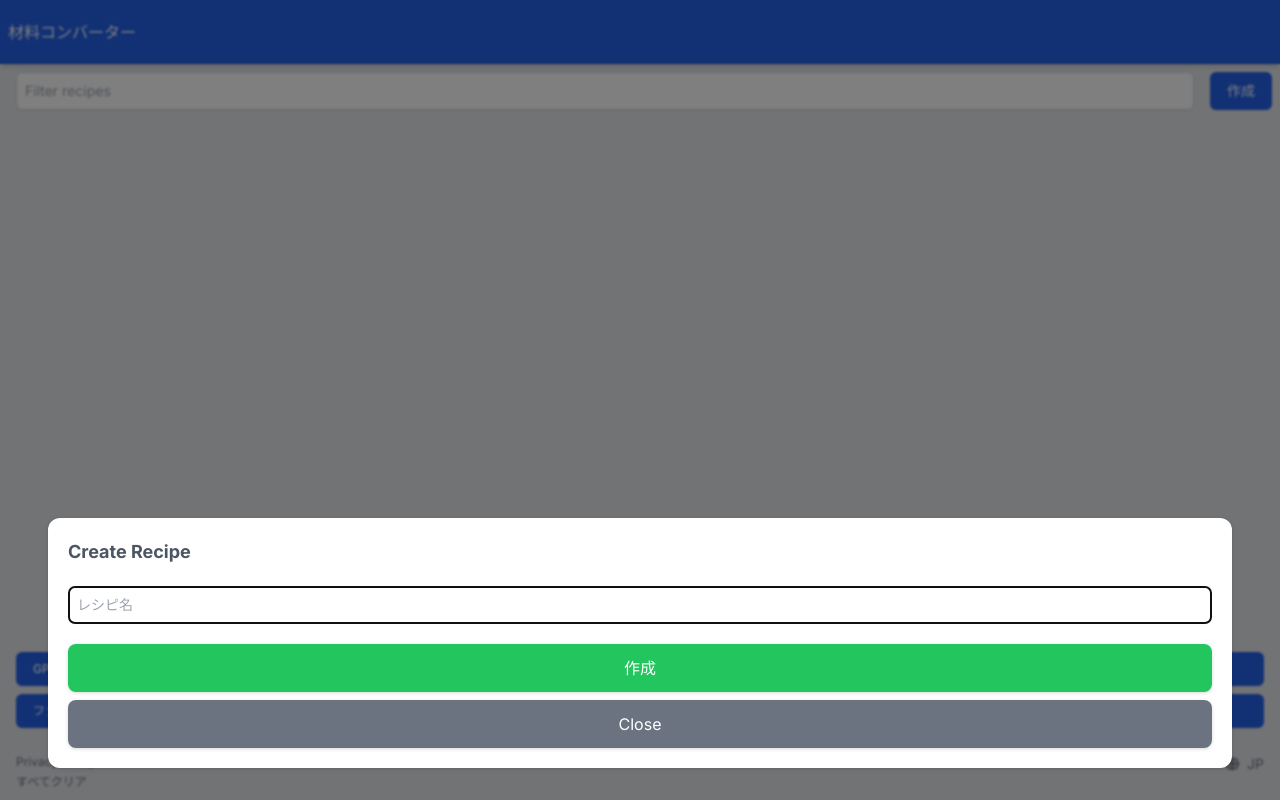
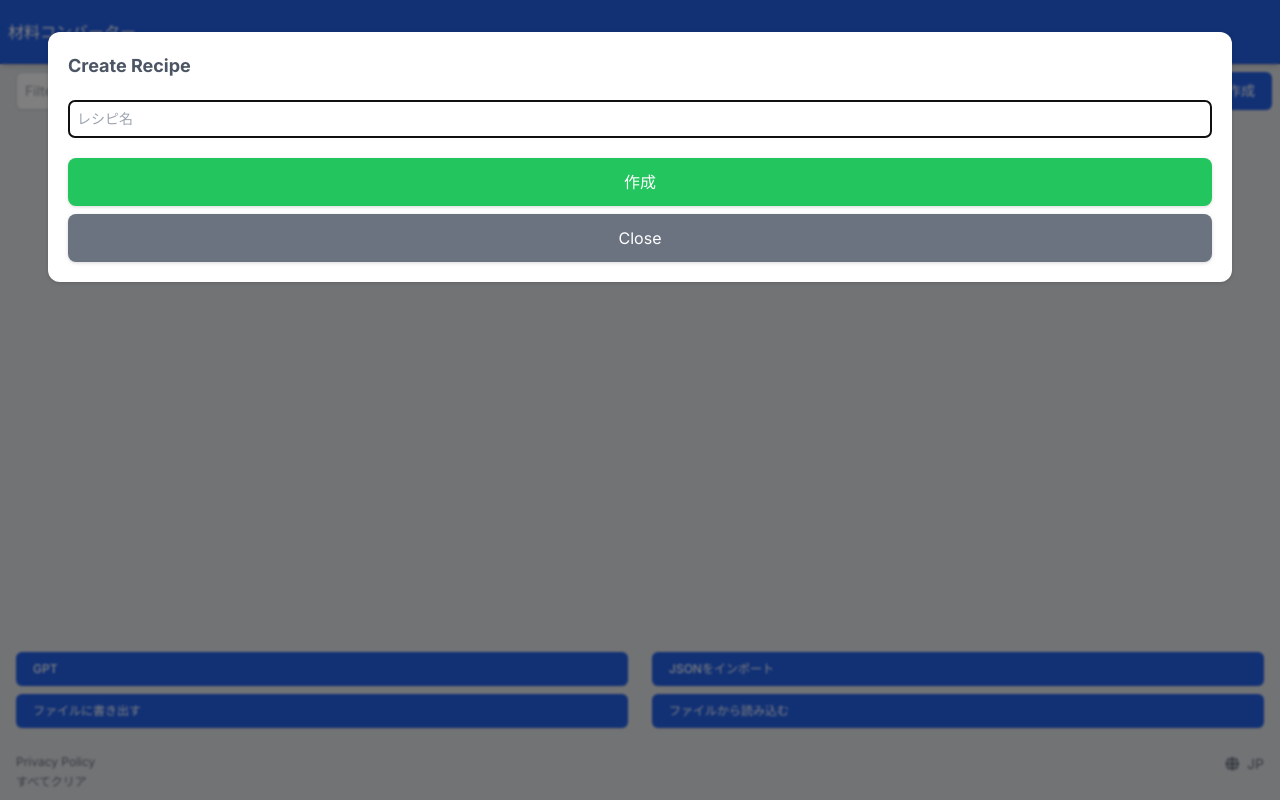
Before and after one commit to gukosowa/kukkingu, a Vue app: page / in a window 1280 px wide. Both pictures are taken after a click on the button "作成". Built offline with nearby package versions, Linux system fonts and the light colour scheme.

Commit message:
fix: ensure modals stay within viewport

```diff
--- a/src/components/ModalConfirm.vue
+++ b/src/components/ModalConfirm.vue
@@ -12,11 +12,11 @@
     >
       <div
         v-if="modelValue"
-        class="fixed w-screen w-full h-screen top-0 left-0 z-50"
+        class="fixed w-screen w-full h-screen top-0 left-0 z-50 overflow-y-auto"
         style="backdrop-filter: blur(1px)"
         @click="clickNo"
       >
-        <div class="w-full h-full px-12 pb-8 flex flex-col justify-end transform">
+        <div class="w-full min-h-full px-12 py-8 flex flex-col transform">
           <div class="w- bg-white p-5 rounded-xl drop-shadow">
             <div class="text-lg text-gray-600 font-bold">
               {{ t('Really delete') }}?<br />
--- a/src/components/ModalInput.vue
+++ b/src/components/ModalInput.vue
@@ -12,11 +12,11 @@
     >
       <div
         v-if="modelValue"
-        class="fixed w-screen w-full h-screen top-0 left-0 z-50"
+        class="fixed w-screen w-full h-screen top-0 left-0 z-50 overflow-y-auto"
         style="backdrop-filter: blur(1px)"
         @click="close"
       >
-        <div class="w-full h-full px-12 pb-8 flex flex-col justify-end transform">
+        <div class="w-full min-h-full px-12 py-8 flex flex-col transform">
           <div class="bg-white p-5 rounded-xl drop-shadow" @click.stop>
             <div class="text-lg text-gray-600 font-bold">{{ title }}</div>
             <div class="my-5">
--- a/src/components/ModalLocale.vue
+++ b/src/components/ModalLocale.vue
@@ -12,11 +12,11 @@
     >
       <div
         v-if="modelValue"
-        class="fixed w-screen h-screen top-0 left-0 z-50"
+        class="fixed w-screen h-screen top-0 left-0 z-50 overflow-y-auto"
         style="backdrop-filter: blur(2px)"
         @click="close"
       >
-        <div class="w-full h-full px-6 pb-8 flex flex-col justify-end">
+        <div class="w-full min-h-full px-6 py-8 flex flex-col">
           <div class="bg-white p-6 rounded-2xl shadow-lg" @click.stop>
             <div class="text-xl text-gray-700 font-bold mb-4">{{ t('Language') }}</div>
 
--- a/src/components/ModalUrlText.vue
+++ b/src/components/ModalUrlText.vue
@@ -12,11 +12,11 @@
     >
       <div
         v-if="modelValue"
-        class="fixed w-screen w-full h-screen top-0 left-0 z-50"
+        class="fixed w-screen w-full h-screen top-0 left-0 z-50 overflow-y-auto"
         style="backdrop-filter: blur(1px)"
         @click="close"
       >
-        <div class="w-full h-full px-12 pb-8 flex flex-col justify-end transform">
+        <div class="w-full min-h-full px-12 py-8 flex flex-col transform">
           <div class="bg-white p-5 rounded-xl drop-shadow" @click.stop>
             <div class="text-lg text-gray-600 font-bold">{{ title }}</div>
             <div class="my-5 space-y-4">
```
